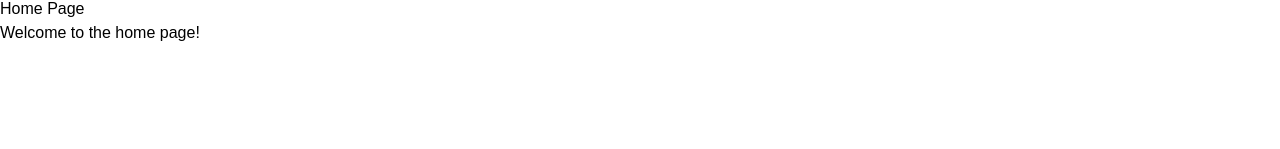
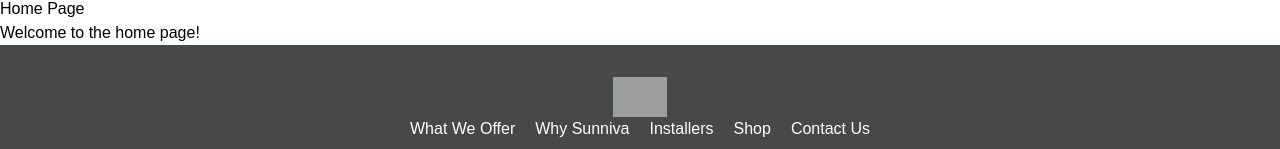
Before and after one commit to AMB-Sunniva/sunniva, a Next.js app: page / in a window 1280 px wide. Shown: the part 803-952 px from the top of the page. Before the commit the page ends 848 px from the top, so only its background shows below. Built offline with nearby package versions, Linux system fonts and the light colour scheme; grey boxes are pictures that could not be loaded.

Commit message:
fixed footer

```diff
--- a/app/layout.js
+++ b/app/layout.js
@@ -1,6 +1,6 @@
 import "./globals.css";
 import Header from "../components/Header";
-// import Footer from "../components/Footer";
+import Footer from "../components/Footer";
 
 export default function Layout({ children }) {
   return (
@@ -14,7 +14,7 @@ export default function Layout({ children }) {
       <body>
         <Header />
         <main>{children}</main>
-        {/* <Footer /> */}
+        <Footer />
       </body>
     </html>
   );
```
